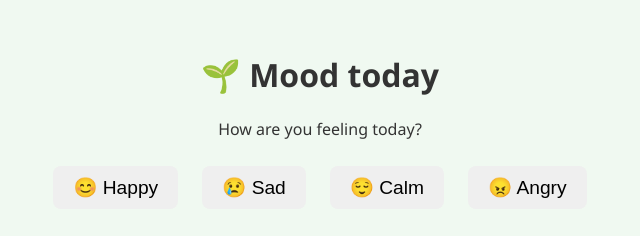
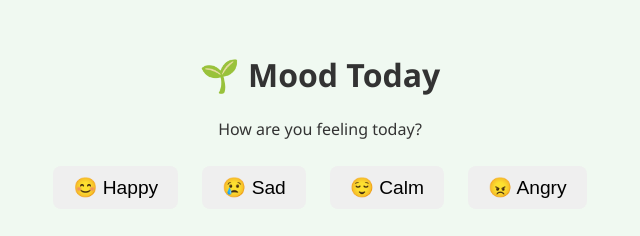
Before and after one commit to Ravitejakallepalli/tasks, a plain HTML site: page index.html in a window 1280 px wide. Shown: the top 236 px of the page, 320-960 px from the left. Drawn offline with Linux system fonts and the light colour scheme.

Commit message:
Update index.html

```diff
--- a/index.html
+++ b/index.html
@@ -8,7 +8,7 @@
 </head>
 <body>
   <div class="container">
-    <h1>🌱 Mood today</h1>
+    <h1>🌱 Mood Today</h1>
     <p>How are you feeling today?</p>
     <div class="mood-buttons">
       <button onclick="addMood('happy')">😊 Happy</button>
```
